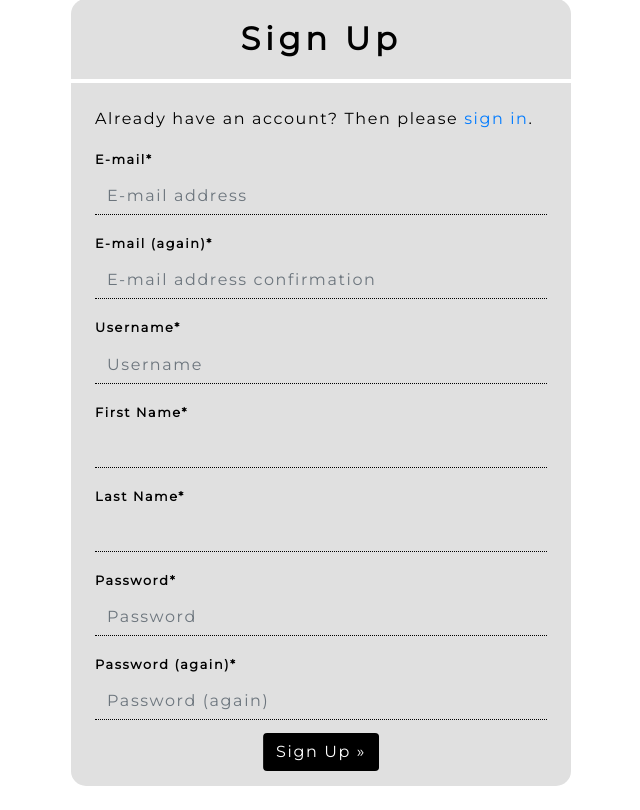
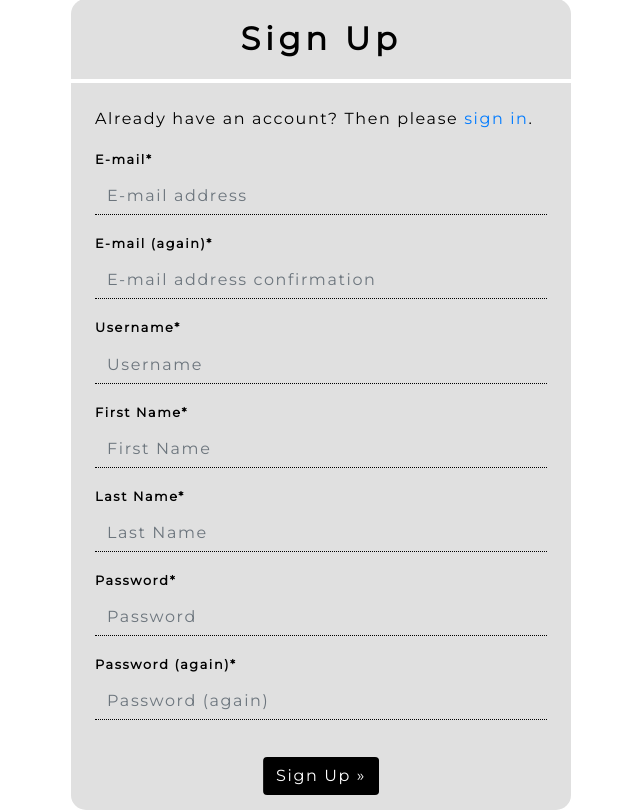
Before and after one commit to dkeddie/MS4-Cost-Report, a Django app: page /accounts/signup/ in a window 1280 px wide. Shown: the part 276-1086 px from the top of the page, without its empty margins (319-959 px from the left). Before the commit the page ends 1062 px from the top, so only its background shows below. Run offline with Django 3.2, Linux system fonts and the light colour scheme; some libraries are stand-ins or nearby versions.

Commit message:
Fix: sort containers for UI on login / register pages

```diff
--- a/profile/forms.py
+++ b/profile/forms.py
@@ -9,8 +9,8 @@ from .models import UserSubscriptionDetails
 
 
 class CustomSignupForm(SignupForm):
-  first_name = forms.CharField(max_length=30, label='First Name')
-  last_name = forms.CharField(max_length=30, label='Last Name')
+  first_name = forms.CharField(max_length=30, label='First Name', widget=forms.TextInput(attrs={'placeholder': 'First Name'}))
+  last_name = forms.CharField(max_length=30, label='Last Name', widget=forms.TextInput(attrs={'placeholder': 'Last Name'}))
 
   def signup(self, request, user):
     user.first_name = self.cleaned_data['first_name']
--- a/templates/allauth/account/base.html
+++ b/templates/allauth/account/base.html
@@ -18,7 +18,7 @@
     </div>
   </div>
   <div class="row">
-    <div class="col-6 mx-auto content-box px-0">
+    <div class="col-12 col-lg-6 mx-auto content-box px-0">
       {% block inner_content %}
 
       {% endblock %}
--- a/templates/allauth/account/signup.html
+++ b/templates/allauth/account/signup.html
@@ -19,6 +19,7 @@
     {% if redirect_field_value %}
     <input type="hidden" name="{{ redirect_field_name }}" value="{{ redirect_field_value }}" />
     {% endif %}
+    <br>
     <div class="bttm-break"></div>
     <div class="btn-bttm-center">
       <button class="btn btn-rect" type="submit">{% trans "Sign Up" %} &raquo;</button>
```
